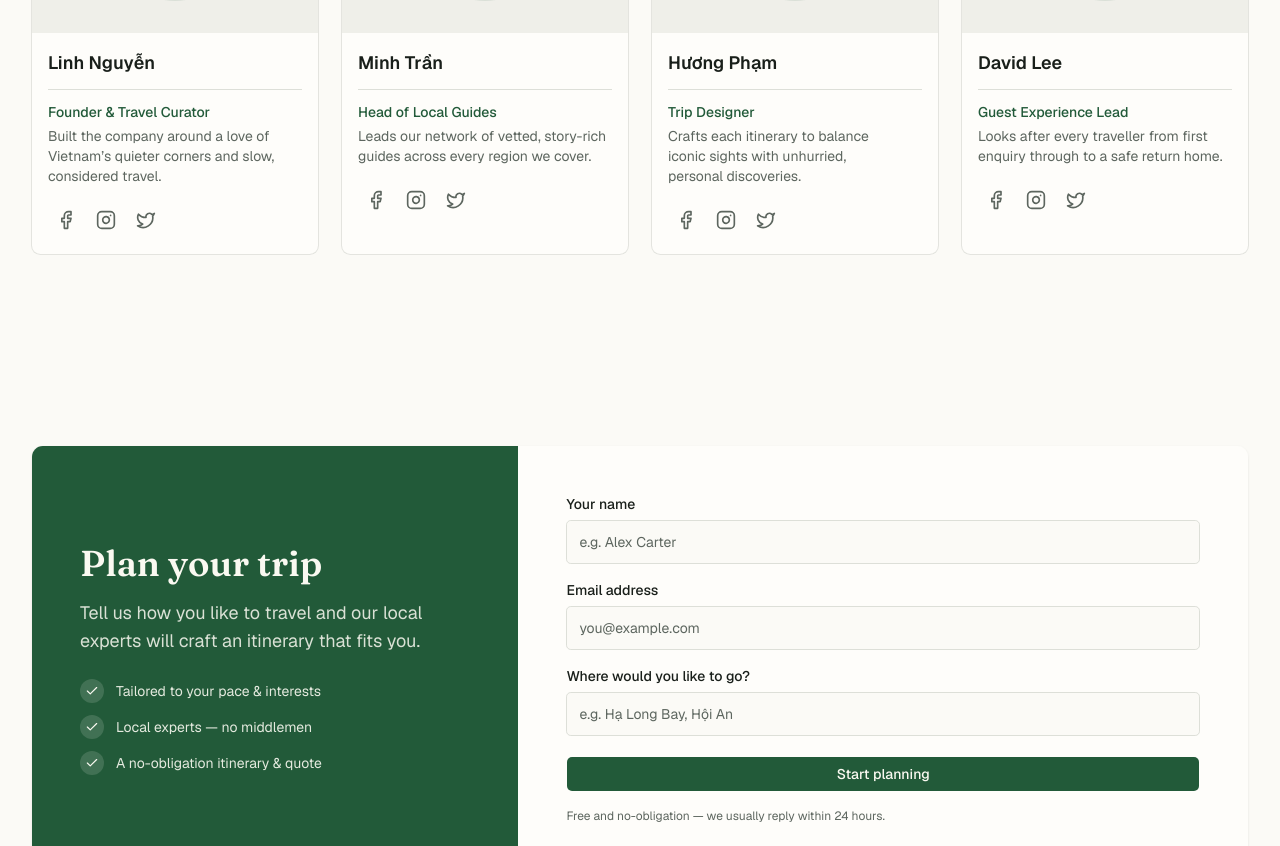
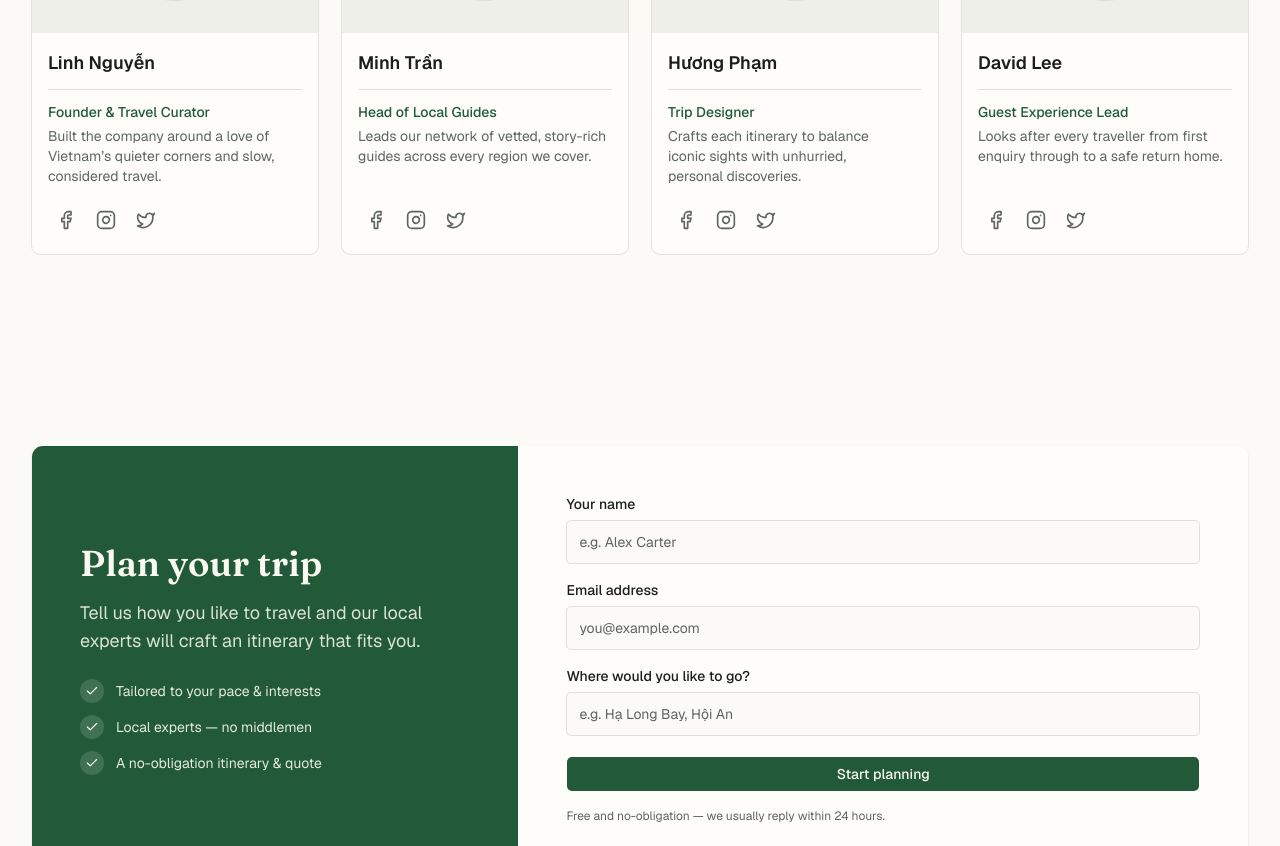
Before and after one commit to yurivolkov21/Tourism-Platform, a Next.js app in the folder apps/web/: page /about in a window 1280 px wide. Shown: the part 3260-4106 px from the top of the page. Built offline with nearby package versions, Linux system fonts and the light colour scheme.

Commit message:
fix(web): align Team card rows (name/role 1 line, bio fixed 3 lines) so social icons baseline-align

```diff
--- a/apps/web/src/components/about/team.tsx
+++ b/apps/web/src/components/about/team.tsx
@@ -44,11 +44,13 @@ export function Team() {
               </div>
 
               <CardContent className="space-y-3">
-                <h3 className="font-sans text-lg font-semibold">{member.name}</h3>
+                <h3 className="font-sans line-clamp-1 text-lg font-semibold">{member.name}</h3>
                 <Separator />
                 <div>
-                  <p className="text-primary mb-1 font-medium">{member.role}</p>
-                  <p className="text-muted-foreground text-sm text-pretty">{member.bio}</p>
+                  <p className="text-primary mb-1 line-clamp-1 font-medium">{member.role}</p>
+                  <p className="text-muted-foreground line-clamp-3 min-h-15 text-sm text-pretty">
+                    {member.bio}
+                  </p>
                 </div>
                 <div className="flex gap-1 pt-1">
                   {socialLinks.map(({ Icon, label }) => (
```
